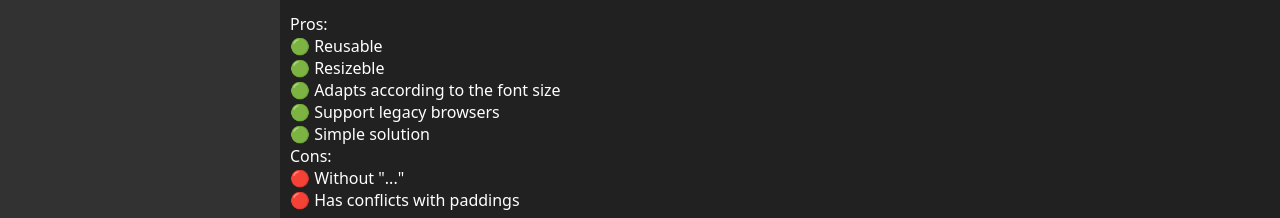
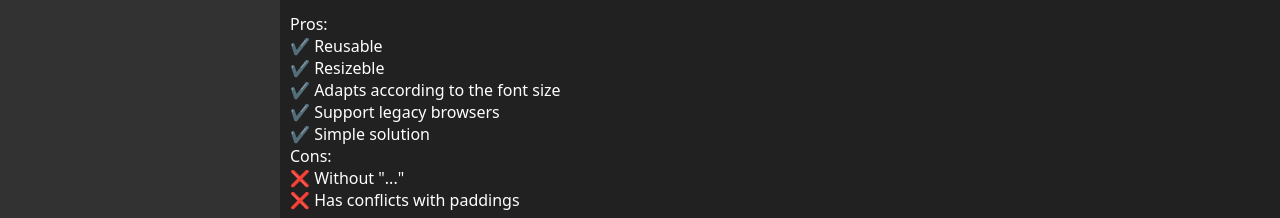
Before and after one commit to WestSmit/ellipsistesttask, a website: page index.html in a window 1280 px wide. Both pictures are taken after a click on the button "CSS Legacy ❌". Shown: the part 654-872 px from the top of the page. Drawn offline with Linux system fonts and the light colour scheme.

Commit message:
changed pros and cons section

```diff
--- a/index.html
+++ b/index.html
@@ -70,14 +70,14 @@
         </div>
         <div>Pros:</div>
         <div>
-          <div>🟢 Reusable</div>
-          <div>🟢 Resizeble</div>
-          <div>🟢 Adapts according to the font size</div>
-          <div>🟢 Supports legacy browsers</div>
+          <div>✔️ Reusable</div>
+          <div>✔️ Resizeble</div>
+          <div>✔️ Adapts according to the font size</div>
+          <div>✔️ Supports legacy browsers</div>
         </div>
         <div>Cons:</div>
         <div>
-          <div>🔴 Used event listeners</div>
+          <div>❌ Used event listeners</div>
         </div>
       </section>
       <section id="section2">
@@ -136,15 +136,15 @@
         </div>
         <div>Pros:</div>
         <div>
-          <div>🟢 Reusable</div>
-          <div>🟢 Resizeble</div>
-          <div>🟢 Adapts according to the font size</div>
-          <div>🟢 Simple solution</div>
+          <div>✔️ Reusable</div>
+          <div>✔️ Resizeble</div>
+          <div>✔️ Adapts according to the font size</div>
+          <div>✔️ Simple solution</div>
         </div>
         <div>Cons:</div>
         <div>
-          <div>🔴 Not support legacy browsers</div>
-          <div>🔴 Has conflicts with paddings</div>
+          <div>❌ Not support legacy browsers</div>
+          <div>❌ Has conflicts with paddings</div>
         </div>
       </section>
       <section id="section3">
@@ -203,19 +203,19 @@
         </div>
         <div>Pros:</div>
         <div>
-          <div>🟢 Reusable</div>
-          <div>🟢 Resizeble</div>
-          <div>🟢 Adapts according to the font size</div>
-          <div>🟢 Support legacy browsers</div>
-          <div>🟢 Simple solution</div>
+          <div>✔️ Reusable</div>
+          <div>✔️ Resizeble</div>
+          <div>✔️ Adapts according to the font size</div>
+          <div>✔️ Support legacy browsers</div>
+          <div>✔️ Simple solution</div>
         </div>
         <div>Cons:</div>
         <div>
-          <div>🔴 Without "..."</div>
-          <div>🔴 Has conflicts with paddings</div>
+          <div>❌ Without "..."</div>
+          <div>❌ Has conflicts with paddings</div>
         </div>
       </section>
     </main>
   </body>
-  <script type="text/javascript" src="script.js"></script>
+  <script type="text/javascript"  src="script.js"></script>
 </html>
```
